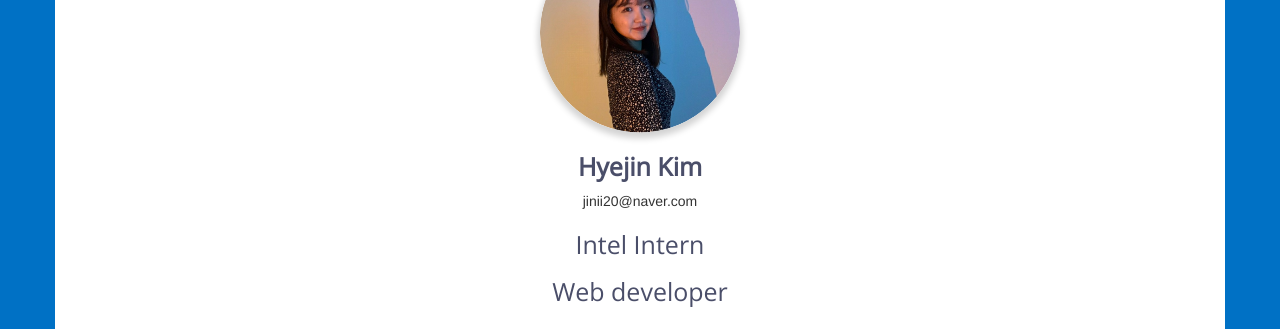
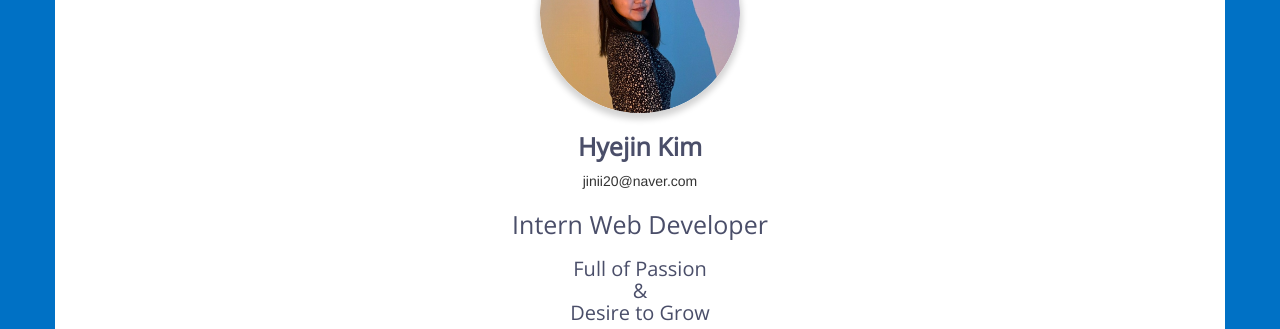
Before and after one commit to matmola/intelinterview, a plain HTML site: page index.html in a window 1280 px wide. Shown: the top 329 px of the page. Drawn offline with nearby package versions, Linux system fonts and the light colour scheme.

Commit message:
slight changes in my profile message

```diff
--- a/index.css
+++ b/index.css
@@ -15,11 +15,18 @@ div{
 	box-shadow: 0px 4px 6px 2px lightgrey;
   border-radius: 50%;
 }
-h1, h2, h3, h4, h5{
+h1, h2,   h4, h5{
 	color:#4A4E69  ;
 	font-weight: 300;
 	font-family: 'Open Sans', sans-serif;
     font-size:25px;
+}
+
+h3{
+    color:#4A4E69  ;
+	font-weight: 300;
+	font-family: 'Open Sans', sans-serif;
+    font-size:20px;
 }
 
 .row{ margin-left:auto;
--- a/index.html
+++ b/index.html
@@ -48,8 +48,8 @@
                     <img src="images/circlehyejinkim.png" width=200 alt="profile-pic" class="profile-pic">
                     <br>
                     <h1><strong>Hyejin Kim</strong></h1><p>jinii20@naver.com</p>
-                    <h2>Intel Intern</h2>
-                    <h3>Web developer</h3>
+                    <h2>Intern Web Developer</h2>
+                    <h3>Full of Passion <br>&<br> Desire to Grow</h3>
                 </div>
                 <div class="profile-center" style="margin:20px"> <!--font awesome아이콘 사용-->
                     <a href="https://www.linkedin.com/in/hyejin-kim-016889103/" target="_blank"><i class="fab fa-linkedin fa-3x"></i></a>&nbsp;&nbsp;&nbsp;&nbsp;
```
